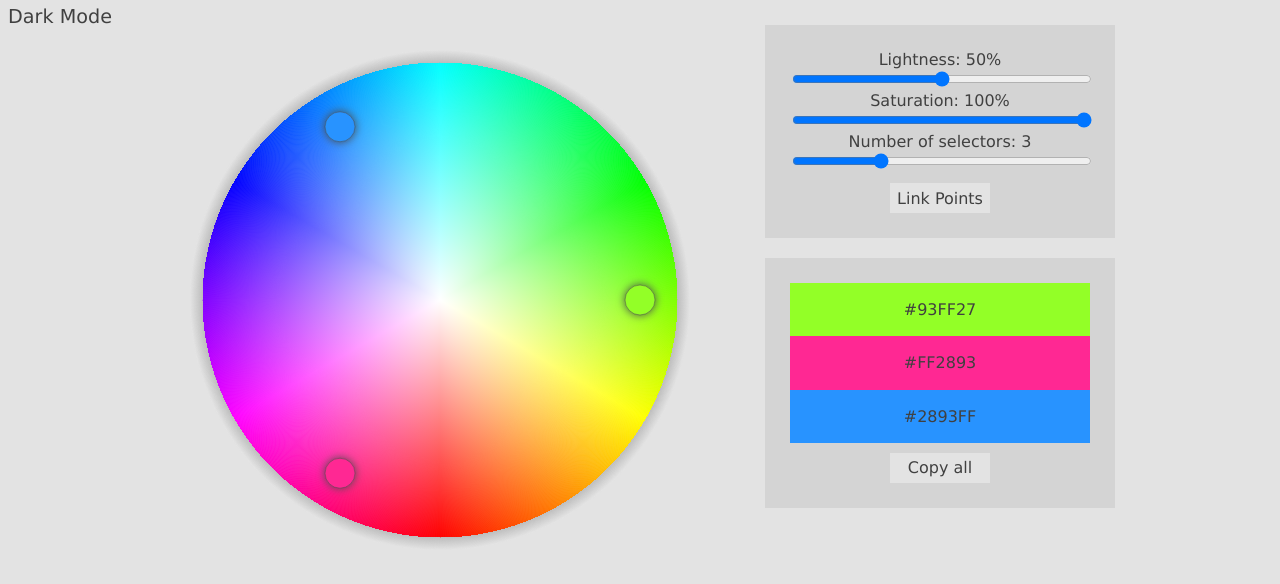
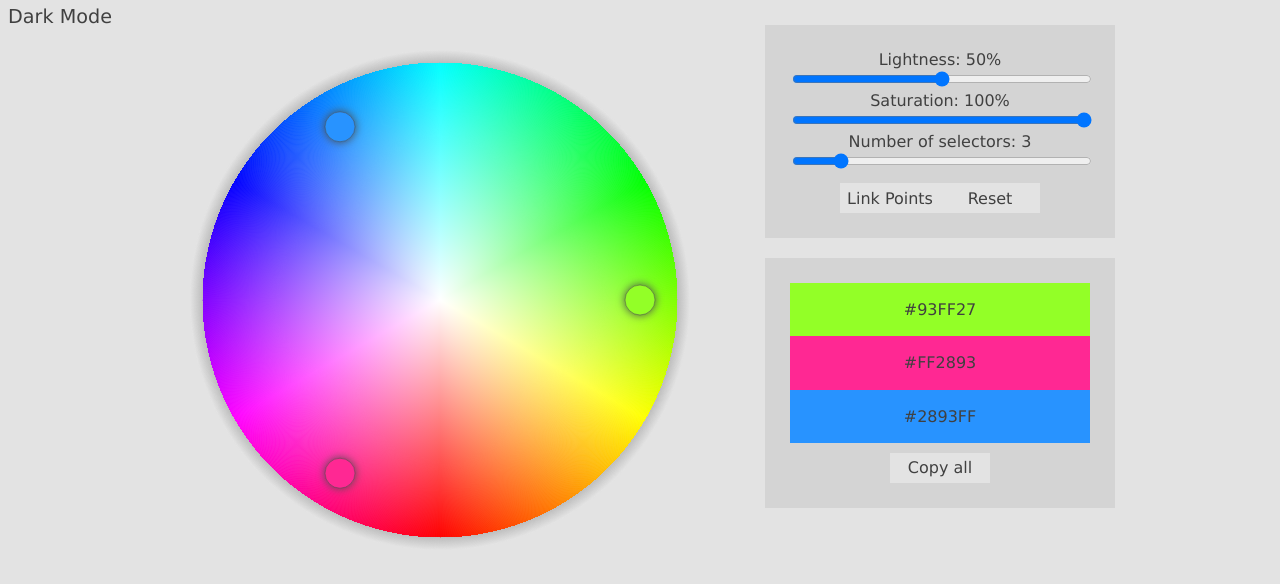
Before and after one commit to ymurenko/color-builder, a React (Create React App) app: page / in a window 1280 px wide. Shown: the top 584 px of the page. Built offline with nearby package versions, Linux system fonts and the light colour scheme.

Commit message:
feature add reset

```diff
--- a/src/App.js
+++ b/src/App.js
@@ -7,7 +7,7 @@ import ColorPicker from './components/ColorPicker/ColorPicker';
 function App() {
   const [darkMode, setDarkMode] = useState(false)
   return (
-    <div className={`App ${darkMode ? 'dark' : ''}`}>
+    <div className={`App ${darkMode ? 'dark' : ''}`} >
       <button
             className={`button set-dark ${darkMode ? 'dark' : ''}`}
             type="button"
--- a/src/components/ColorPicker/ColorPicker.js
+++ b/src/components/ColorPicker/ColorPicker.js
@@ -9,9 +9,12 @@ const ColorPicker = props => {
   const [saturation, setSaturation] = useState(100)
   const [selectorCount, setSelectorCount] = useState(3);
   const [isLinked, setIsLinked] = useState(false);
+  const [reset, triggerReset] = useState(1);
   const colorContainer = useRef(null);
   const linkedButton = useRef(null);
   let isDarkMode = props.darkMode;
+
+
 
   const setLightness = val => {
     setLight(val);
@@ -57,7 +60,7 @@ const ColorPicker = props => {
   };
 
   return (
-    <div className={`color-picker-container ${isDarkMode ? "dark" : ""}`}>
+    <div className={`color-picker-container ${isDarkMode ? "dark" : ""}`} key={reset}>
       <ColorWheel
         mode={bright}
         lightness={light}
@@ -66,6 +69,8 @@ const ColorPicker = props => {
         isLinked={isLinked}
         colorsContainer={colorContainer}
         isDarkMode={props.darkMode}
+        reset={reset}
+        key={reset}
       />
 
       <div className={`color-picker-controls ${isDarkMode ? "dark" : ""}`}>
@@ -105,7 +110,7 @@ const ColorPicker = props => {
             min={1}
             max={15}
             step={1}
-            defaultValue={5}
+            defaultValue={3}
             onChange={val => {
               setSelectors(val.target.value);
             }}
@@ -122,6 +127,24 @@ const ColorPicker = props => {
             }}
           >
             {isLinked ? "Un-link" : "Link Points"}
+          </button>
+          <button
+            className={`button ${
+              isDarkMode ? "dark" : ""
+            }`}
+            type="button"
+            onClick={() => {
+              //reset === 1 ? triggerReset(2) : triggerReset(1);
+              if(reset === 1){
+                setSelectors(3)
+                triggerReset(2)
+              } else {
+                setSelectors(3)
+                triggerReset(1)
+              }
+            }}
+          >
+            Reset
           </button>
         </div>
       </div>
--- a/src/components/ColorPicker/ColorWheel.js
+++ b/src/components/ColorPicker/ColorWheel.js
@@ -7,14 +7,13 @@ import * as sinLUT from "./sinLUT.json";
 
 const ColorWheel = props => {
   const [linkState, setLinkState] = useState(0);
-  const dark = useMemo(() => props.isDarkMode)
-  let selectorCount = props.selectors;
-
+  let dark = useMemo(() => props.isDarkMode)
+  let reset = useMemo(() => props.reset)
 
   const canvas = useRef(null);
   const svg = useRef(null);
 
-  const generateGradient = () => {
+  const generateGradient = (S = 100, L = 50) => {
     let canvasContext = canvas.current.getContext("2d");
     canvasContext.clearRect(0, 0, 500, 500);
     for (var i = 0; i < 3600; i += 1) {
@@ -26,8 +25,8 @@ const ColorWheel = props => {
         yLUT.default[value]
       );
 
-      gradient.addColorStop("0", `${props.lightness > 45 ? "white" : "black"}`);
-      gradient.addColorStop("0.95", `hsl(${value}, ${props.saturation}%, ${props.lightness}%)`);
+      gradient.addColorStop("0", `${L > 45 ? "white" : "black"}`);
+      gradient.addColorStop("0.95", `hsl(${value}, ${S}%, ${L}%)`);
       gradient.addColorStop("0.95", `${ dark ? '#262626': '#bdbdbd'}`);
       gradient.addColorStop("1", `${ dark ? '#333333': '#e3e3e3'}`);
 
@@ -40,18 +39,22 @@ const ColorWheel = props => {
   };
 
   useLayoutEffect(() => {
-    generateGradient();
+    generateGradient(props.saturation, props.lightness);
   });
 
+  useLayoutEffect(() => {
+    generateGradient();
+  },[props.reset]);
 
   return (
     <div className="gradient">
         <Selectors
           colorsContainer={props.colorsContainer}
           isLinked={props.isLinked}
-          selectorCount={selectorCount}
+          selectorCount={props.selectors}
           canvas={canvas}
           lightness={props.lightness}
+          reset={reset}
         />
 
       <canvas width={"500"} height={"500"} ref={canvas} />
--- a/src/components/ColorPicker/Selectors.js
+++ b/src/components/ColorPicker/Selectors.js
@@ -94,9 +94,13 @@ const Selectors = props => {
   };
 
   const isInCircle = (x, y) => {
-    if (Math.sqrt((250 - x) * (250 - x) + (250 - y) * (250 - y)) > 237)
+    if (Math.sqrt((250 - x) * (250 - x) + (250 - y) * (250 - y)) > 237){
+      handleMouseUp()
       return false;
-    else return true;
+    }
+    else {
+      return true;
+    }
   };
 
   const addMouseTrackerLinked = event => {
```
